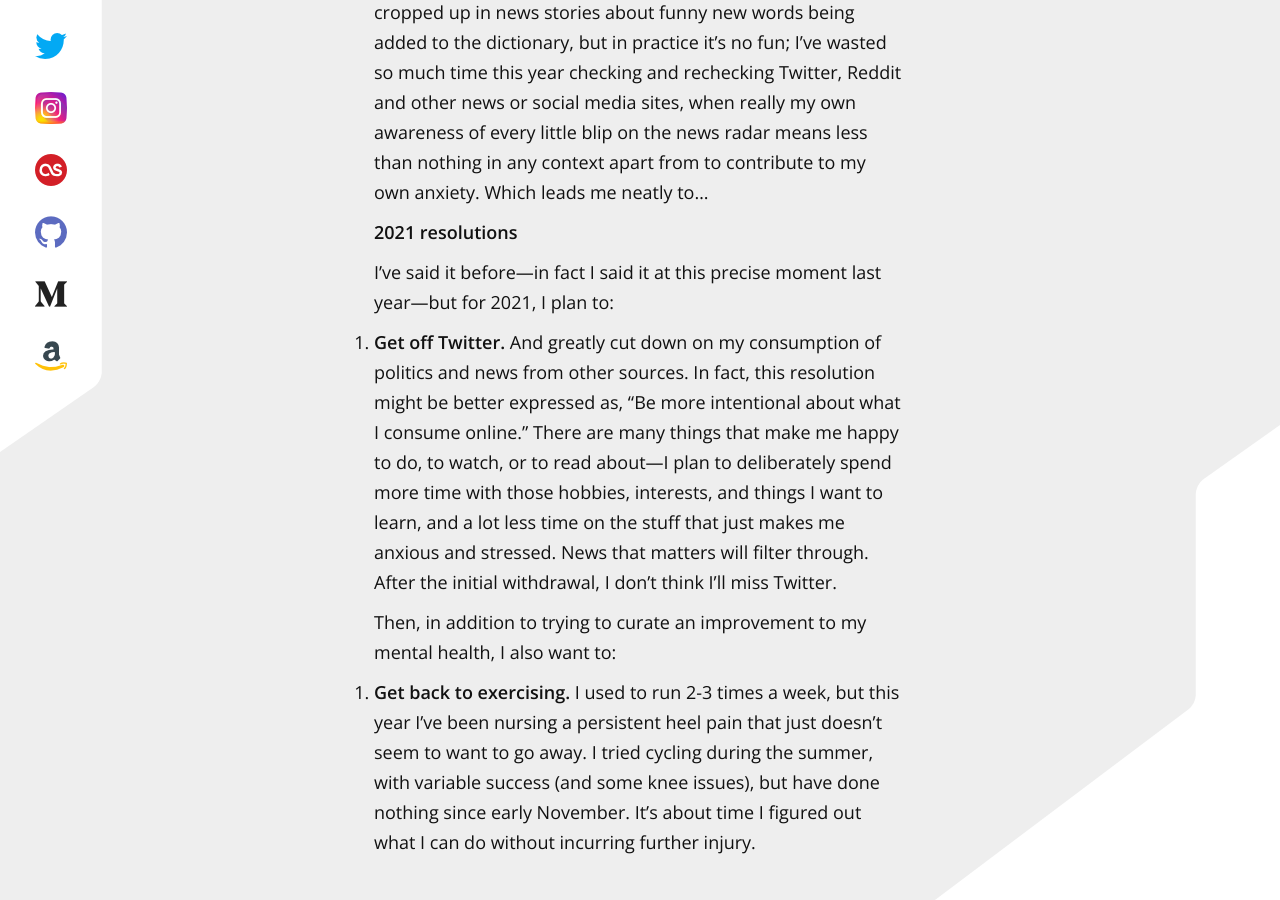
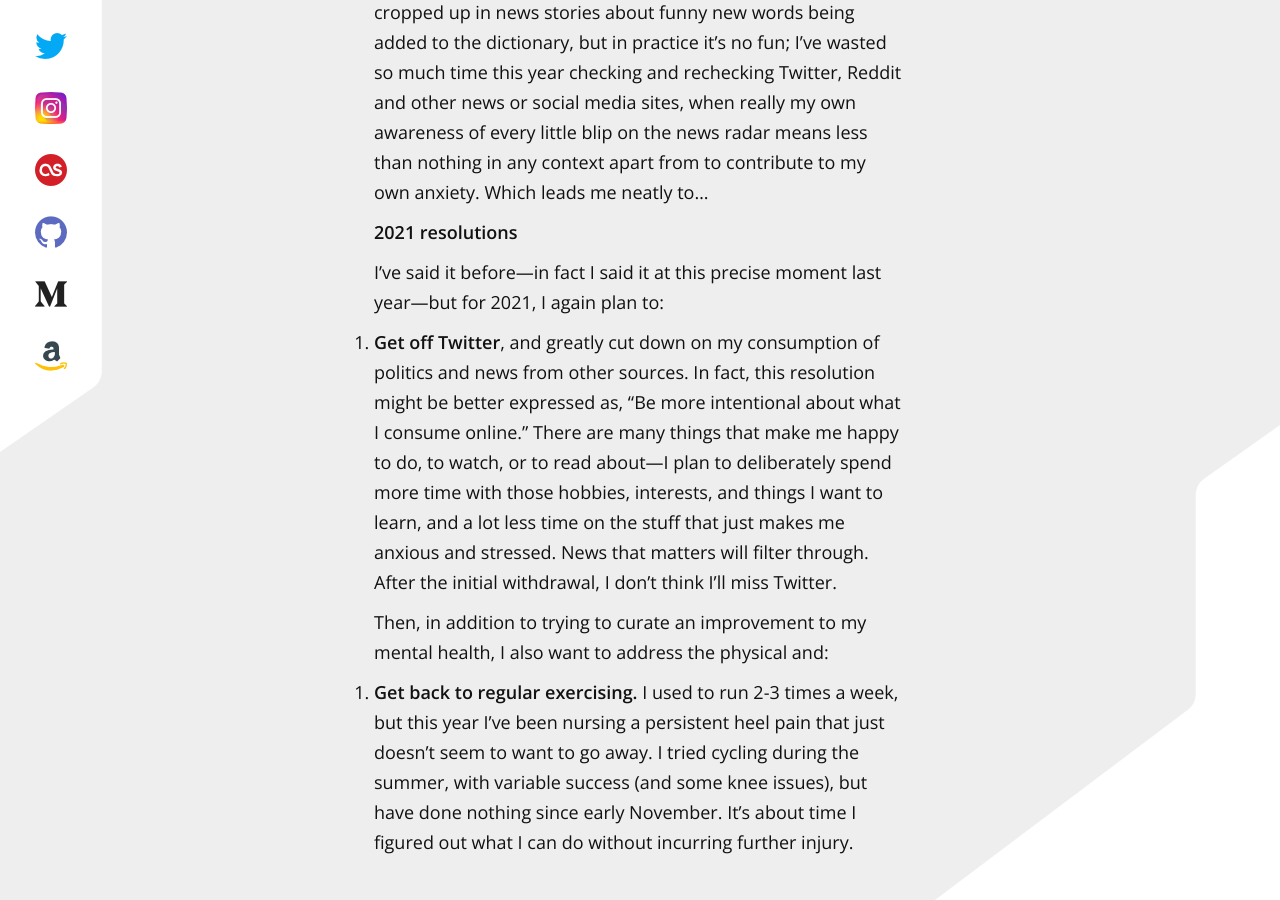
Before and after one commit to matthewpennell/matthewpennell.com, a Jekyll site: the page built from _posts/2021-01-01-resolutions.md, in a window 1280 px wide and 900 px high, scrolled down 1881 px. Built offline with Jekyll 4.4.1, drawn with Linux system fonts in a browser that asks for light colours; some of the changed text lies outside the part shown.

Commit message:
Update 2021-01-01-resolutions.md

```diff
--- a/_posts/2021-01-01-resolutions.md
+++ b/_posts/2021-01-01-resolutions.md
@@ -1,7 +1,7 @@
 ---
 title: Friday, 1 January 2021
 ---
-As well as the round-up of the music, literature and films I consumed last year, this annual tradition—a January 1st post looking back at the previous year and asserting that I might actually achieve a handful of New Year's resolutions—is now so ingrained into my yearly schedule that to skip it would be unthinkable, no matter how painful I may find the writing of it. But it's been such a weird year that I also feel like I should make more of an effort to write down how I felt about it, just so that future me can remember what it was like to live through 2020.
+As well as [the round-up of the music, literature and films I consumed last year](/2020-12-31), this annual tradition—a January 1st post looking back at the previous year and asserting that I might actually achieve a handful of New Year's resolutions—is now so ingrained into my yearly schedule that to skip it would be unthinkable, no matter how painful I may find the writing of it. But it's been such a weird year that I also feel like I should make more of an effort to write down how I felt about it, just so that future me can remember what it was like to live through 2020.
 
 ## 2020 in review
 
@@ -15,10 +15,10 @@ Aside from cancelling a long-planned family trip to New York in December, I thin
 
 ## 2021 resolutions
 
-I've said it before—in fact I said it at this precise moment last year—but for 2021, I plan to:
+I've said it before—in fact I said it at this precise moment last year—but for 2021, I again plan to:
 
-1. **Get off Twitter.** And greatly cut down on my consumption of politics and news from other sources. In fact, this resolution might be better expressed as, "Be more intentional about what I consume online." There are many things that make me happy to do, to watch, or to read about—I plan to deliberately spend more time with those hobbies, interests, and things I want to learn, and a lot less time on the stuff that just makes me anxious and stressed. News that matters will filter through. After the initial withdrawal, I don't think I'll miss Twitter.
+1. **Get off Twitter**, and greatly cut down on my consumption of politics and news from other sources. In fact, this resolution might be better expressed as, "Be more intentional about what I consume online." There are many things that make me happy to do, to watch, or to read about—I plan to deliberately spend more time with those hobbies, interests, and things I want to learn, and a lot less time on the stuff that just makes me anxious and stressed. News that matters will filter through. After the initial withdrawal, I don't think I'll miss Twitter.
 
-Then, in addition to trying to curate an improvement to my mental health, I also want to:
+Then, in addition to trying to curate an improvement to my mental health, I also want to address the physical and:
 
-2. **Get back to exercising.** I used to run 2-3 times a week, but this year I've been nursing a persistent heel pain that just doesn't seem to want to go away. I tried cycling during the summer, with variable success (and some knee issues), but have done nothing since early November. It's about time I figured out what I can do without incurring further injury.
+2. **Get back to regular exercising.** I used to run 2-3 times a week, but this year I've been nursing a persistent heel pain that just doesn't seem to want to go away. I tried cycling during the summer, with variable success (and some knee issues), but have done nothing since early November. It's about time I figured out what I can do without incurring further injury.
```
